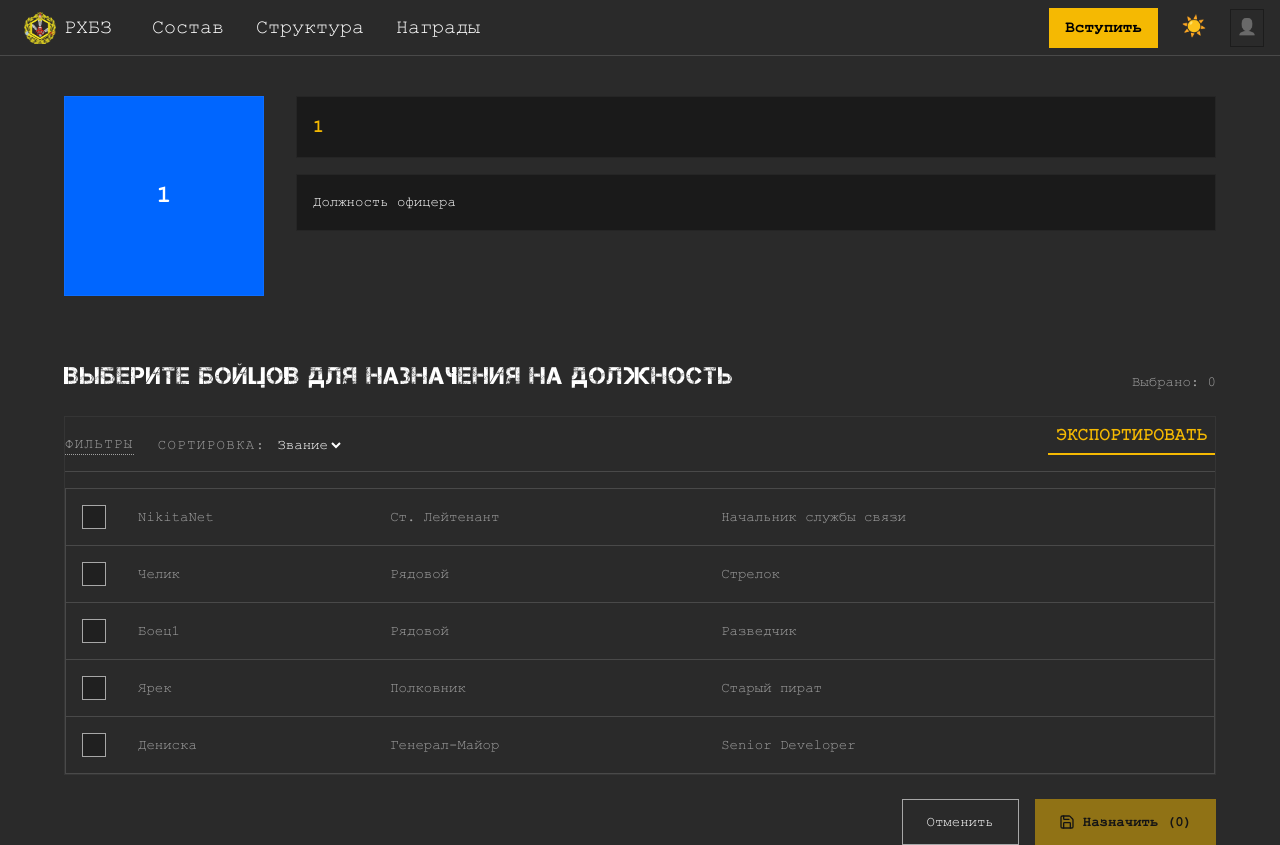
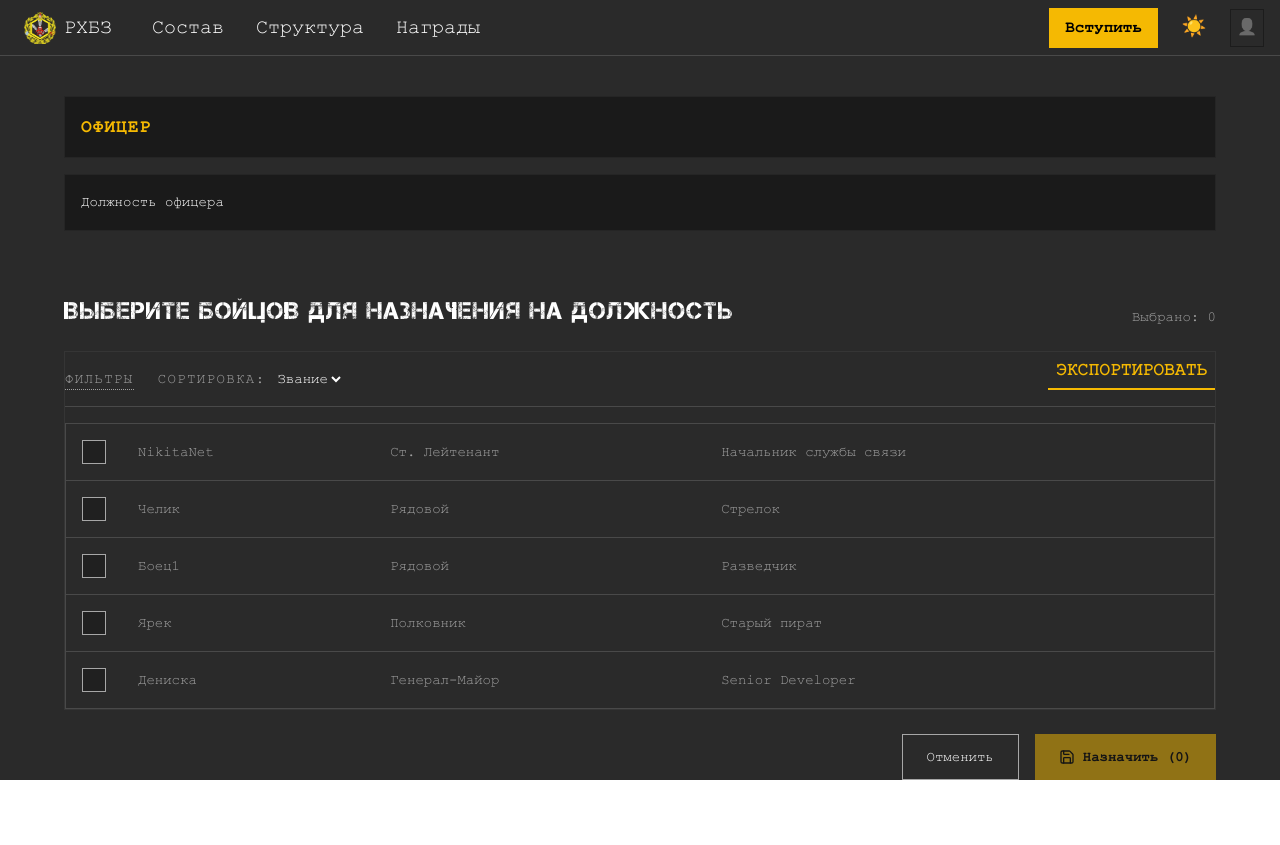
Before and after one commit to YupiSoftwarePunk/TacticalUnit, a Next.js app in the folder Client/: page /posts/assign-post/1 in a window 1280 px wide. After the commit the page ends 800 px from the top, so only its background shows below. Built offline with nearby package versions, Linux system fonts and the light colour scheme.

Commit message:
fix assign pages

```diff
--- a/Client/src/app/awards/assign-award/[slug]/page.tsx
+++ b/Client/src/app/awards/assign-award/[slug]/page.tsx
@@ -22,7 +22,7 @@ export default function AssignAwardPage({ params }: { params: Promise<{ slug: st
     const { slug } = React.use(params);
     const [loading, setLoading] = useState(true);
     const [error, setError] = useState<string | null>(null);
-    const [award, setAward] = useState<any | null>(null);
+    const [award, setAward] = useState<IReward | null>(null);
     const [selectedUnits, setSelectedUnits] = useState<Set<string>>(new Set());
     const [isSaving, setIsSaving] = useState(false);
 
@@ -30,11 +30,12 @@ export default function AssignAwardPage({ params }: { params: Promise<{ slug: st
         const fetchData = async () => {
             try {
                 setLoading(true);
-                // Имитация API вызова
-                const mockReward = {
+                const mockReward: IReward = {
                     Id: parseInt(slug) || 1,
                     Name: `Орден "Мастер документооборота III степени"`,
                     Conditions: "Выдается за безупречную службу",
+                    Privileges: "Дополнительные привилегии в системе",
+                    Color: "#FFD700",
                     ImagePath: "/-_-.jpg",
                 };
                 setAward(mockReward);
@@ -63,7 +64,6 @@ export default function AssignAwardPage({ params }: { params: Promise<{ slug: st
         if (!award || selectedUnits.size === 0) return;
         try {
             setIsSaving(true);
-            // Имитация POST запроса
             await new Promise(resolve => setTimeout(resolve, 1000));
             setIsSaving(false);
             setSelectedUnits(new Set());
--- a/Client/src/app/posts/assign-post/[postName]/page.tsx
+++ b/Client/src/app/posts/assign-post/[postName]/page.tsx
@@ -31,29 +31,30 @@ export default function AssignPostPage({ params }: { params: Promise<{ postName:
         const fetchData = async () => {
             try {
                 setLoading(true);
-                // Имитация API вызова
-                const mockPost = {
-                    Id: 1,
-                    Name: postName || "Офицер",
+                // Имитация API вызова. Убрали postName из поля Name, так как postName - это скорее всего ID из URL.
+                const mockPost: IPost = {
+                    Id: parseInt(postName) || 1,
+                    Name: "Офицер",
                     Description: "Должность офицера",
                     Color: "#0066FF",
                     AppendSubdivisionName: false,
                     Units: [],
                     GivedPermissions: [],
-                    DiscordRoleId: "",
+                    DiscordRoleId: "12345",
                     MaxRank: {
                         Id: 0,
                         CounterToReach: 10,
                         Units: [],
                         Color: "#ffffff",
-                        Name: "Никнейм",
+                        Name: "Генерал",
                         GivedPermissions: [],
                         DiscordRoleId: 0,
                     },
                 };
                 setPost(mockPost);
                 setLoading(false);
-            } catch (err) {
+            }
+            catch (err) {
                 setError("Ошибка при загрузке должности");
                 setLoading(false);
             }
@@ -76,7 +77,6 @@ export default function AssignPostPage({ params }: { params: Promise<{ postName:
         if (!post || selectedUnits.size === 0) return;
         try {
             setIsSaving(true);
-            // Имитация POST запроса
             await new Promise(resolve => setTimeout(resolve, 1000));
             setIsSaving(false);
             setSelectedUnits(new Set());
@@ -127,16 +127,6 @@ export default function AssignPostPage({ params }: { params: Promise<{ postName:
                     <AssignInfoHeader
                         title={post.Name}
                         description={post.Description}
-                        mediaNode={
-                            <div
-                                className="relative aspect-square border border-black/10 dark:border-white/5 flex items-center justify-center flex-col gap-4"
-                                style={{ backgroundColor: post.Color }}
-                            >
-                                <div className="text-black dark:text-text-primary font-text-bold text-2xl text-center px-4">
-                                    {post.Name}
-                                </div>
-                            </div>
-                        }
                     />
 
                     <div className="mt-16">
--- a/Client/src/app/ranks/assign-rank/[rankName]/page.tsx
+++ b/Client/src/app/ranks/assign-rank/[rankName]/page.tsx
@@ -31,10 +31,9 @@ export default function AssignRankPage({ params }: { params: Promise<{ rankName:
         const fetchData = async () => {
             try {
                 setLoading(true);
-                // Имитация API вызова
-                const mockRank = {
-                    Id: 1,
-                    Name: rankName || "Генерал-Майор",
+                const mockRank: IRank = {
+                    Id: parseInt(rankName) || 1,
+                    Name: "Генерал-Майор",
                     Color: "#FFD700",
                     CounterToReach: 10,
                     Units: [],
@@ -56,7 +55,8 @@ export default function AssignRankPage({ params }: { params: Promise<{ rankName:
         const newSelected = new Set(selectedUnits);
         if (newSelected.has(discordId)) {
             newSelected.delete(discordId);
-        } else {
+        }
+        else {
             newSelected.add(discordId);
         }
         setSelectedUnits(newSelected);
@@ -66,7 +66,6 @@ export default function AssignRankPage({ params }: { params: Promise<{ rankName:
         if (!rank || selectedUnits.size === 0) return;
         try {
             setIsSaving(true);
-            // Имитация POST запроса
             await new Promise(resolve => setTimeout(resolve, 1000));
             setIsSaving(false);
             setSelectedUnits(new Set());
--- a/Client/src/components/AssignScreens/AssignInfoHeader.tsx
+++ b/Client/src/components/AssignScreens/AssignInfoHeader.tsx
@@ -4,16 +4,18 @@ import React from "react";
 interface AssignInfoHeaderProps {
     title: string;
     description: string;
-    mediaNode: React.ReactNode;
+    mediaNode?: React.ReactNode;
 }
 
 export const AssignInfoHeader = ({ title, description, mediaNode }: AssignInfoHeaderProps) => {
     return (
         <div className="mb-12">
             <div className="flex gap-8 mb-8">
-                <div className="w-full md:w-[200px] shrink-0">
-                    {mediaNode}
-                </div>
+                {mediaNode && (
+                    <div className="w-full md:w-[200px] shrink-0">
+                        {mediaNode}
+                    </div>
+                )}
                 <div className="flex-1">
                     <div className="border border-black/10 dark:border-white/5 bg-gray-100 dark:bg-[#1a1a1a] p-4 mb-4">
                         <h1 className="text-accent font-text-bold uppercase tracking-wider text-lg">
```
